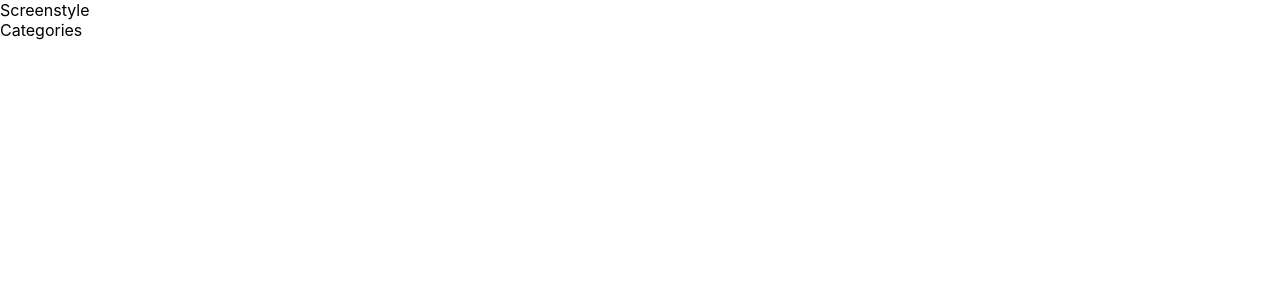
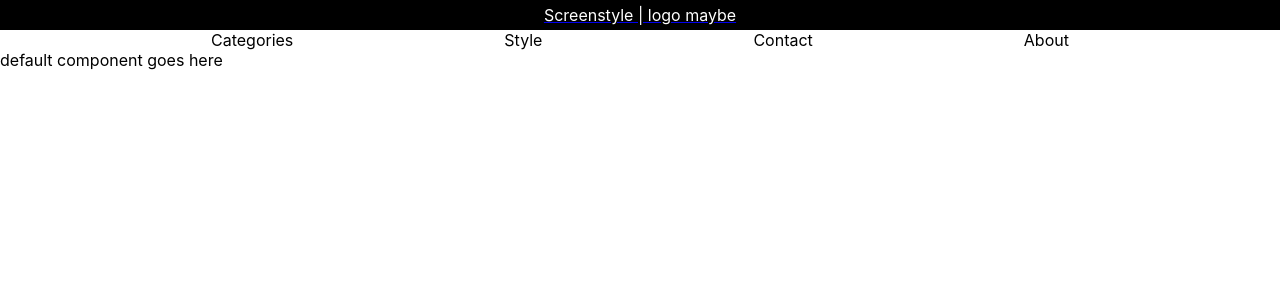
Before and after one commit to Yehuda-Edelstein/screenplayrules, a React (Create React App) app: page / in a window 1280 px wide. Shown: the top 300 px of the page. Built offline with nearby package versions, Linux system fonts and the light colour scheme.

Commit message:
dropdows, home button, fade in component scaffold, and 404 component scaffold

```diff
--- a/package.json
+++ b/package.json
@@ -8,6 +8,8 @@
     "@testing-library/user-event": "^13.5.0",
     "react": "^18.1.0",
     "react-dom": "^18.1.0",
+    "react-router": "^6.3.0",
+    "react-router-dom": "^6.3.0",
     "react-scripts": "5.0.1",
     "web-vitals": "^2.1.4"
   },
--- a/src/App.js
+++ b/src/App.js
@@ -1,10 +1,15 @@
+import { BrowserRouter, Routes, Route } from 'react-router-dom';
 import './App.css';
 import Header from './components/Header/Header';
+import Main from './components/Main/Main';
+import FadeIn from './components/Main/FadeIn/FadeIn';
 
 function App() {
   return (
     <div>
       <Header />
+      <Main />
+
     </div>
   );
 }
--- a/src/components/Header/Header.css
+++ b/src/components/Header/Header.css
@@ -1,6 +1,13 @@
-.categories {
-position: relative;
-display: inline-block;
+.title {
+    text-align: center;
+    background-color: black;
+    color: white;
+    padding: 5px;
+}
+
+.navBar {
+    display: flex;
+    justify-content: space-evenly;
 }
 
 #dropDownBox {
@@ -24,3 +31,7 @@ display: block;
 .categories:hover #dropDownBox {
 display: block;
 }
+
+.style:hover #dropDownBox {
+display: block;
+}
--- a/src/components/Header/Header.js
+++ b/src/components/Header/Header.js
@@ -1,21 +1,34 @@
 import './Header.css'
 import React from 'react';
+import { Link } from 'react-router-dom';
 
 function Header(props) {
     return (
         <div>
-            <div>Screenstyle</div>
+            <Link to='/'><div className='title'>Screenstyle | logo maybe</div></Link>
             <div className='navBar'>
                 <div className='categories' id='dropDown'>Categories
                     <div className='' id='dropDownBox'>
-                        <a href="#">FADE IN?</a>
-                        <a href="#">SLUGS</a>
-                        <a href="#">ACTION</a>
-                        <a href="#">TRANSITIONS</a>
-                        <a href="#">FADE OUT?</a>
+                        <a href="fadein">FADE IN?</a>
+                        <a href="slugs">SLUGS</a>
+                        <a href="action">ACTION</a>
+                        <a href="transitions">TRANSITIONS</a>
+                        <a href="fadeout">FADE OUT?</a>
                     </div>
                 </div>
-
+                <div className='style' id='dropDown'>Style
+                    <div className='' id='dropDownBox'>
+                        <a href="textdecoration">TEXT DEC'</a>
+                        <a href="montages">MONTAGES</a>
+                        <a href="flashbacks">FLASHBACKS</a>
+                        <a href="musiccues">MUSIC CUES</a>
+                        <a href="voiceovers">(V.O.) , (O.S.)</a>
+                        <a href="beats">BEATS</a>
+                        <a href="intros">INTROS</a>
+                    </div>
+                </div>
+                <div className='contact'>Contact</div>
+                <div className='about'>About</div>
             </div>
         </div>
     );
--- /dev/null
+++ b/src/components/Main/FadeIn/FadeIn.js
@@ -0,0 +1,11 @@
+import React from 'react';
+
+function FadeIn(props) {
+    return (
+        <div>
+            fade in component
+        </div>
+    );
+}
+
+export default FadeIn;
--- /dev/null
+++ b/src/components/Main/Main.js
@@ -0,0 +1,23 @@
+import React from 'react';
+import { Routes, Route } from 'react-router-dom';
+import FadeIn from './FadeIn/FadeIn';
+
+function Main(props) {
+    return (
+        <div>
+            <Routes>
+                <Route path='/' element={<div>default component goes here</div>} />
+                <Route path='fadein' element={<FadeIn />} />
+                <Route
+                path="*"
+                element={
+                <div>
+                    <p>404 component here</p>
+                </div>
+                }/>
+            </Routes>
+        </div>
+    );
+}
+
+export default Main;
--- a/src/index.js
+++ b/src/index.js
@@ -3,12 +3,13 @@ import ReactDOM from 'react-dom/client';
 import './index.css';
 import App from './App';
 import reportWebVitals from './reportWebVitals';
+import { BrowserRouter, Routes, Route } from 'react-router-dom'
 
 const root = ReactDOM.createRoot(document.getElementById('root'));
 root.render(
-  <React.StrictMode>
+  <BrowserRouter>
     <App />
-  </React.StrictMode>
+  </BrowserRouter>
 );
 
 // If you want to start measuring performance in your app, pass a function
```
Also changed, not shown: src/components/Main/FadeIn/FadeIn.css (added), src/components/Main/Main.css (added), 1 other file (tests, documents, lock files or other folders).
